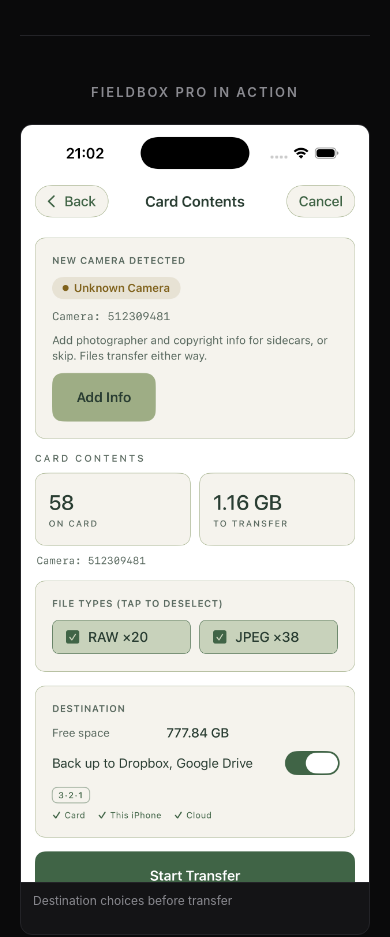
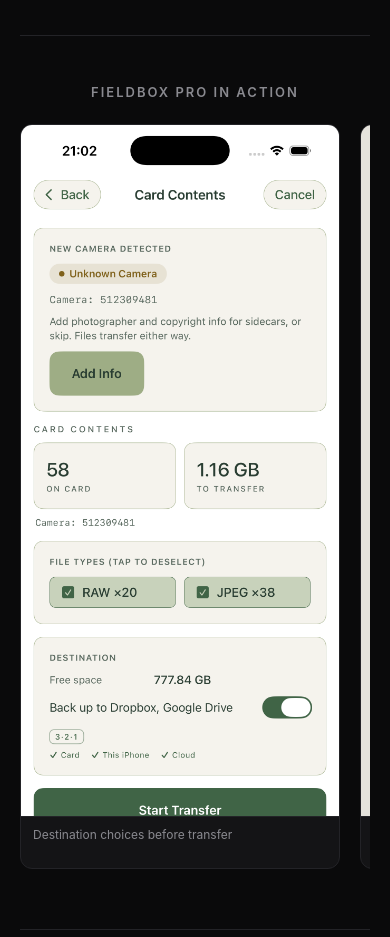
Before and after one commit to cinghialino/fieldbox-website, a plain HTML site: page pro.html in a window 390 px wide. Shown: the part 2000-2937 px from the top of the page. Drawn offline with Linux system fonts and the light colour scheme.

Commit message:
Make Pro gallery a scrollable four-column row

```diff
--- a/pro.html
+++ b/pro.html
@@ -287,20 +287,32 @@
     }
 
     .gallery {
-      display: flex;
-      flex-wrap: wrap;
-      justify-content: center;
+      display: grid;
+      grid-template-columns: repeat(4, minmax(0, 1fr));
       gap: 20px;
-      max-width: 760px;
+      max-width: 1080px;
       margin: 0 auto;
+      overflow-x: auto;
+      overscroll-behavior-inline: contain;
+      scrollbar-color: var(--muted) transparent;
+      scrollbar-width: thin;
+      -webkit-overflow-scrolling: touch;
+    }
+
+    .gallery::-webkit-scrollbar { height: 6px; }
+    .gallery::-webkit-scrollbar-track { background: transparent; }
+    .gallery::-webkit-scrollbar-thumb {
+      background: var(--muted);
+      border-radius: 999px;
     }
 
     .shot {
       background: var(--surface);
       border: 1px solid var(--border);
       border-radius: 12px;
-      flex: 0 1 360px;
+      min-width: 0;
       overflow: hidden;
+      scroll-snap-align: start;
     }
 
     .shot img { display: block; width: 100%; height: auto; }
@@ -541,6 +553,14 @@
 
     @media (max-width: 1000px) {
       .features { grid-template-columns: repeat(2, minmax(0, 1fr)); }
+      .gallery {
+        grid-template-columns: none;
+        grid-auto-flow: column;
+        grid-auto-columns: min(82vw, 320px);
+        justify-content: start;
+        padding-bottom: 12px;
+        scroll-snap-type: x mandatory;
+      }
     }
 
     @media (max-width: 800px) {
```
